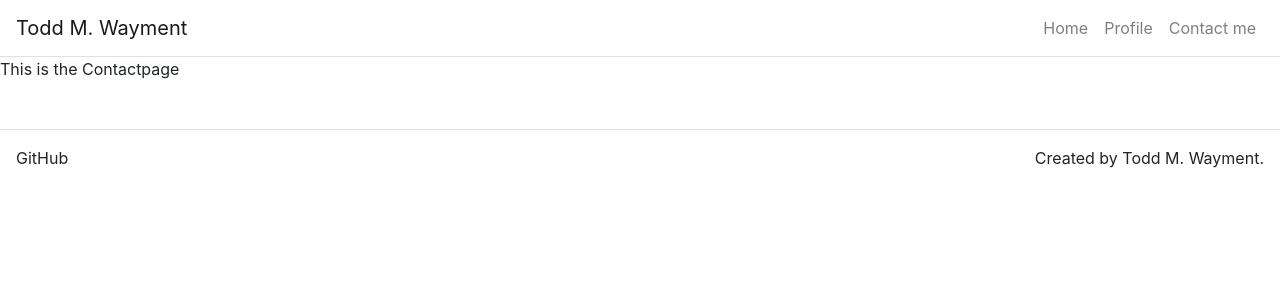
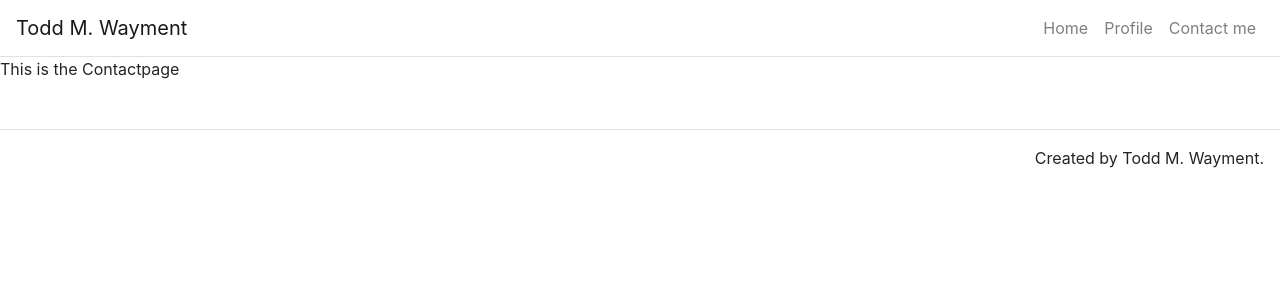
Before and after one commit to Tbonexas/reactportfolio, a React (Create React App) app: page /contact in a window 1280 px wide. Shown: the top 300 px of the page. Built offline with nearby package versions, Linux system fonts and the light colour scheme.

Commit message:
fixed small typos before deploying to gh pages.

```diff
--- a/src/components/Footer.js
+++ b/src/components/Footer.js
@@ -10,7 +10,6 @@ function Footer() {
          <Container fluid={true}>
              <Row className="border-top justify-content-between p-3">
               <Col className="p-0" md={3} sm={12}>
-              GitHub
               </Col>
               <Col className="p-0 d-flex justify-content-end" md={3}>
                 Created by Todd M. Wayment.
```
Also changed, not shown: 1 other file (tests, documents, lock files or other folders).
